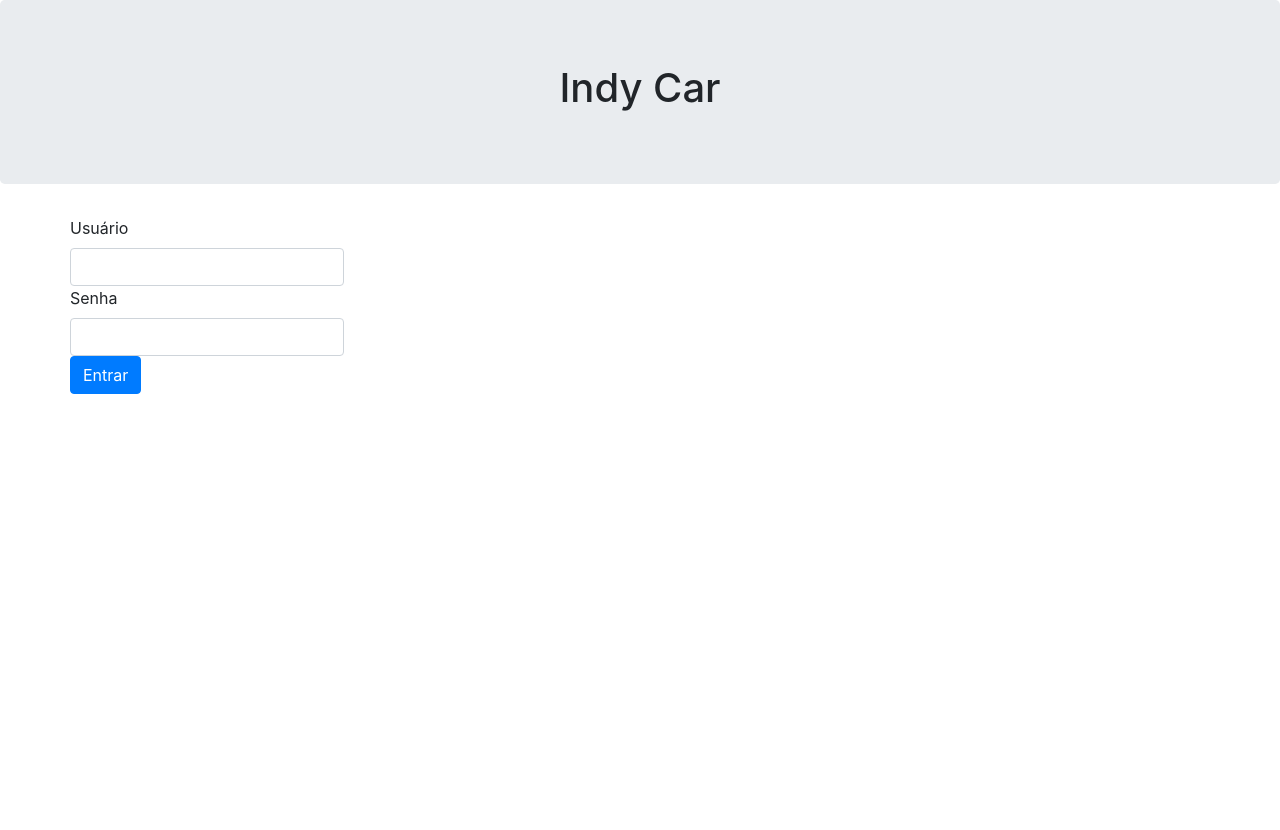
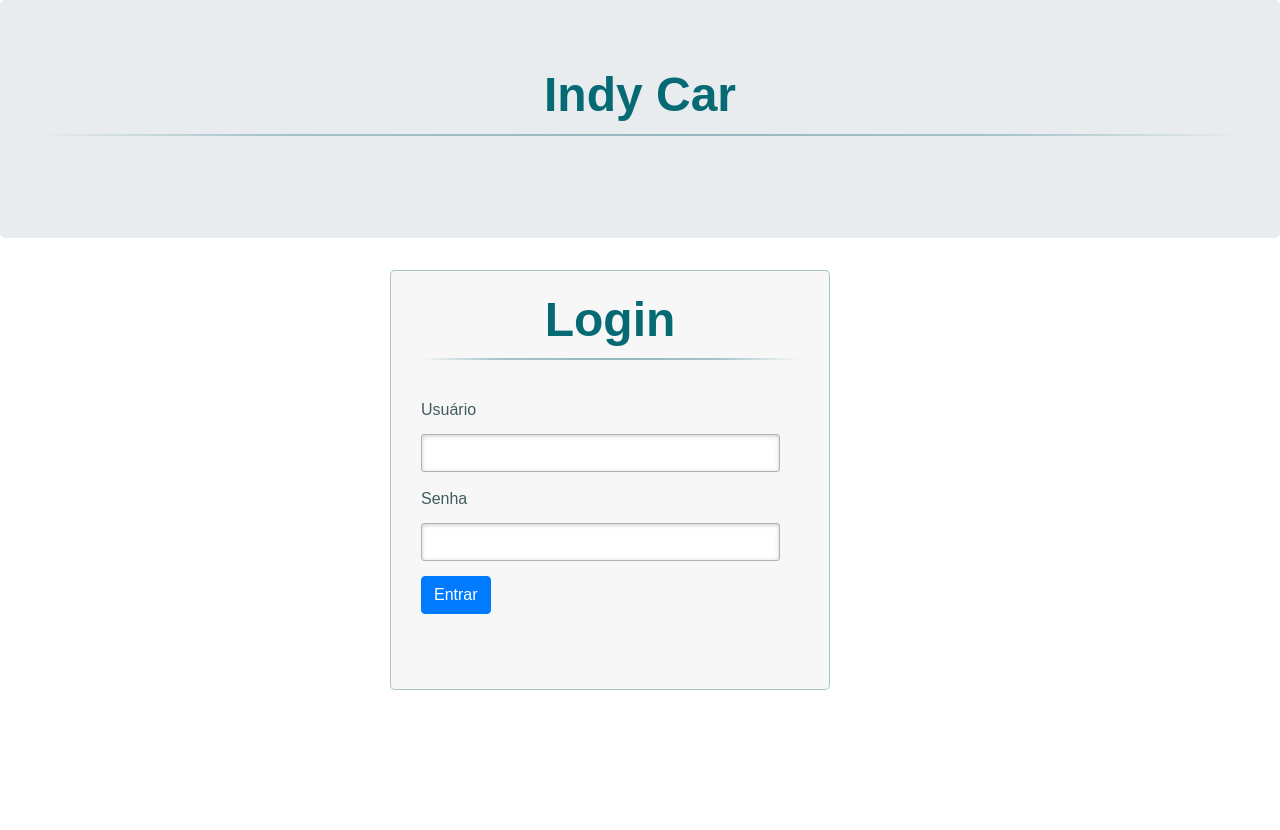
Before and after one commit to erick-panse/OPE-IndyCar, a Django app: page /login/ in a window 1280 px wide. Before the commit the page ends 394 px from the top, so only its background shows below. Run offline with Django 3.2, Linux system fonts and the light colour scheme; some libraries are stand-ins or nearby versions.

Commit message:
css tela de login

```diff
--- /dev/null
+++ b/IndyCar/funilaria/templates/css/style.css
@@ -0,0 +1,186 @@
+/* CSS reset */
+*, *:before, *:after {
+  margin:0;
+  padding:0;
+  font-family: Arial,sans-serif;
+}
+
+/* remove a linha dos links */
+a{
+  text-decoration: none;
+}
+
+/* esconde as ancoras da tela */
+a.links{
+  display: none;
+}
+
+
+.content{
+  width: 500px;
+  min-height: 560px;
+  margin: 0px auto;
+  position: relative;
+}
+
+
+h1{
+  font-size: 48px;
+  color: #066a75;
+  padding: 2px 0 10px 0;
+  font-family: Arial,sans-serif;
+  font-weight: bold;
+  text-align: center;
+  padding-bottom: 30px;
+}
+
+
+h1:after{
+  content: ' ';
+  display: block;
+  width: 100%;
+  height: 2px;
+  margin-top: 10px;
+  background: -webkit-linear-gradient(left, rgba(147,184,189,0) 0%,rgba(147,184,189,0.8) 20%,rgba(147,184,189,1) 53%,rgba(147,184,189,0.8) 79%,rgba(147,184,189,0) 100%);
+  background: linear-gradient(left, rgba(147,184,189,0) 0%,rgba(147,184,189,0.8) 20%,rgba(147,184,189,1) 53%,rgba(147,184,189,0.8) 79%,rgba(147,184,189,0) 100%);
+}
+
+
+p{
+  margin-bottom:15px;
+}
+
+.content p:first-child{
+  margin: 0px;
+}
+
+label{
+  color: #405c60;
+  position: relative;
+}
+
+
+/* placeholder */
+::-webkit-input-placeholder  {
+  color: #bebcbc;
+  font-style: italic;
+}
+
+input:-moz-placeholder,
+textarea:-moz-placeholder{
+  color: #bebcbc;
+  font-style: italic;
+}
+
+
+input {
+  outline: none;
+}
+
+/*estilo dos input,  menos o checkbox */
+input:not([type="checkbox"]){
+  width: 95%;
+  margin-top: 4px;
+  padding: 10px;
+  border: 1px solid #b2b2b2;
+
+  -webkit-border-radius: 3px;
+  border-radius: 3px;
+
+  -webkit-box-shadow: 0px 1px 4px 0px rgba(168, 168, 168, 0.6) inset;
+  box-shadow: 0px 1px 4px 0px rgba(168, 168, 168, 0.6) inset;
+
+  -webkit-transition: all 0.2s linear;
+  transition: all 0.2s linear;
+}
+
+/*estilo do botão submit */
+input[type="submit"]{
+  width: 100%!important;
+  cursor: pointer;
+  background: rgb(61, 157, 179);
+  padding: 8px 5px;
+  color: #fff;
+  font-size: 20px;
+  border: 1px solid #fff;
+  margin-bottom: 10px;
+  text-shadow: 0 1px 1px #333;
+
+  -webkit-border-radius: 5px;
+  border-radius: 5px;
+
+  transition: all 0.2s linear;
+}
+
+/*estilo do botão submit no hover */
+input[type="submit"]:hover{
+  background: #4ab3c6;
+}
+
+.link{
+  position: absolute;
+  background: #e1eaeb;
+  color: #7f7c7c;
+  left: 0px;
+  height: 20px;
+  width: 440px;
+  padding: 17px 30px 20px 30px;
+  font-size: 16px;
+  text-align: right;
+  border-top: 1px solid #dbe5e8;
+
+  -webkit-border-radius: 0 0  5px 5px;
+  border-radius: 0 0  5px 5px;
+}
+
+.link a {
+  font-weight: bold;
+  background: #f7f8f1;
+  padding: 6px;
+  color: rgb(29, 162, 193);
+  margin-left: 10px;
+  border: 1px solid #cbd518;
+
+  -webkit-border-radius: 4px;
+  border-radius: 4px;
+
+  -webkit-transition: all 0.4s linear;
+  transition: all 0.4s  linear;
+}
+
+.link a:hover {
+  color: #39bfd7;
+  background: #f7f7f7;
+  border: 1px solid #4ab3c6;
+}
+
+#login{
+  position: absolute;
+  top: 0px;
+  width: 88%;
+  padding: 18px 6% 60px 6%;
+  margin: 0 0 35px 0;
+  background: #f7f7f7;
+  border: 1px solid rgba(147, 184, 189,0.8);
+
+  -webkit-box-shadow: 5px;
+  border-radius: 5px;
+
+  -webkit-animation-duration: 0.5s;
+  -webkit-animation-timing-function: ease;
+  -webkit-animation-fill-mode: both;
+
+  animation-duration: 0.5s;
+  animation-timing-function: ease;
+  animation-fill-mode: both;
+
+
+/* Efeito ao clicar no botão ( Ir para Login ) */
+#paralogin:target ~ .content #login{
+  z-index: 2;
+  -webkit-animation-name: fadeInLeft;
+  animation-name: fadeInLeft;
+
+  -webkit-animation-delay: .1s;
+  animation-delay: .1s;
+}
--- a/IndyCar/funilaria/templates/login.html
+++ b/IndyCar/funilaria/templates/login.html
@@ -8,6 +8,9 @@
   <script src="https://ajax.googleapis.com/ajax/libs/jquery/3.4.1/jquery.min.js"></script>
   <script src="https://cdnjs.cloudflare.com/ajax/libs/popper.js/1.14.7/umd/popper.min.js"></script>
   <script src="https://maxcdn.bootstrapcdn.com/bootstrap/4.3.1/js/bootstrap.min.js"></script>
+
+  <meta name="viewport" content="width=device-width, initial-scale=1.0">
+  <link rel="stylesheet" type="text/css" href="css/style.css" />
 </head>
 <body>
 
@@ -15,31 +18,44 @@
   <h1>Indy Car</h1>
 </div>
 
-<div class="container mt-4">
-  <div class="row">
-    <form action="submit", method="POST"> {% csrf_token %}
-      <div class="for,-group">
+  <div class="container" >
+    <a class="links" id="paralogin"></a>
+
+    <div class="content">
+      <!--FORMULÁRIO DE LOGIN-->
+      <div id="login">
+        <form method="post" action="">
+          <h1>Login</h1>
+          <p>
             <label for="username">Usuário</label>
             <input type="text", class="form-control" id="username" name="username" placehalder="Usuário">
-      </div>
+          </p>
 
-      <div class="for,-group">
+          <p>
             <label for="username">Senha</label>
             <input type="password", class="form-control" id="password" name="password" placehalder="Senha">
-      </div>
+          </p>
 
+          <p>
             <div>
                 {% for message in massages %}
                     <div class="alert alert-danger">
-            <strong>Error!</strong> {{message }}
+                    <strong>Error!</strong> Usuário ou Senha inválido.
                     </div>
                 {% endfor %}
                 <button type="submit" class="btn btn-primary">Entrar</button>
             </div>
+          </p>
+        </form>
+      </div>
+
 
         </form>
       </div>
     </div>
+  </div>
+
+    </form>
 
 </body>
 </html>
```
Also changed, not shown: IndyCar/db.sqlite3. Lines whose indentation alone changed are shown as unchanged.
